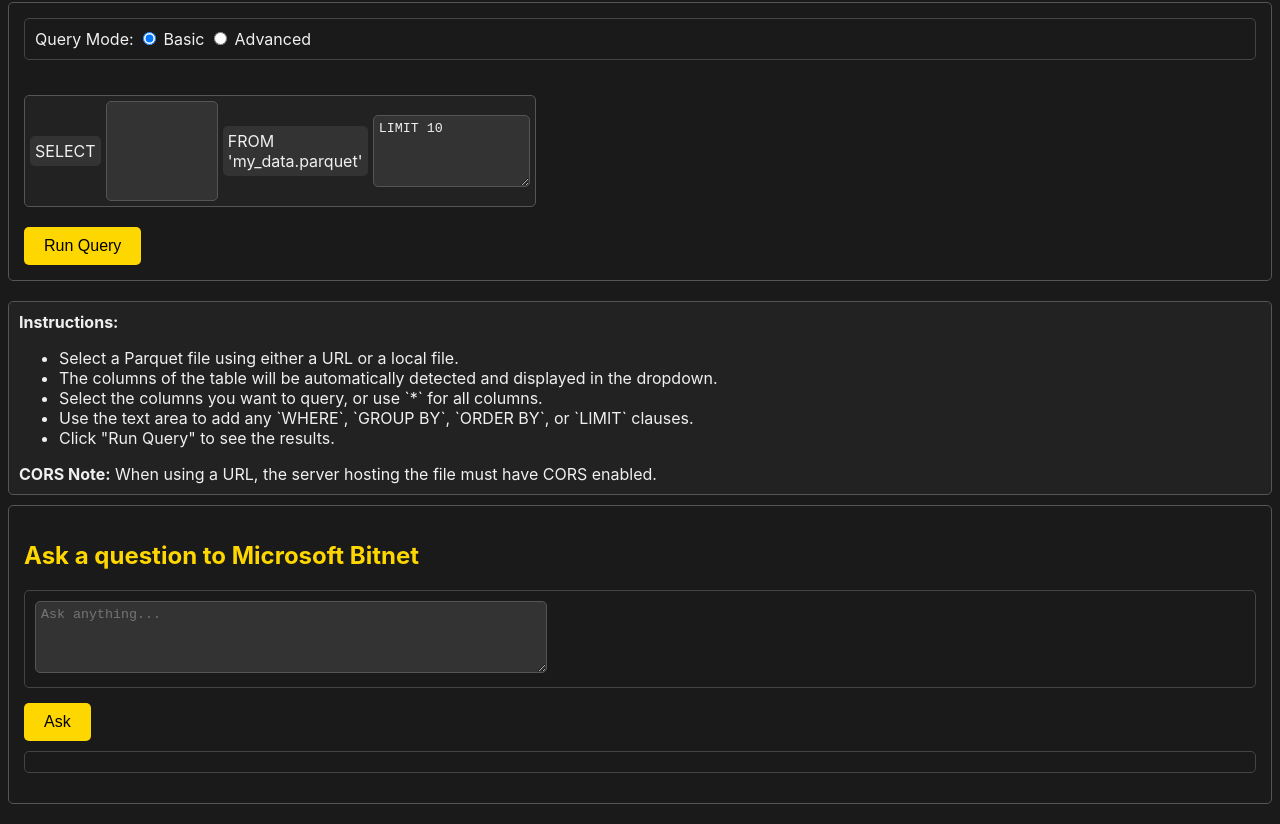
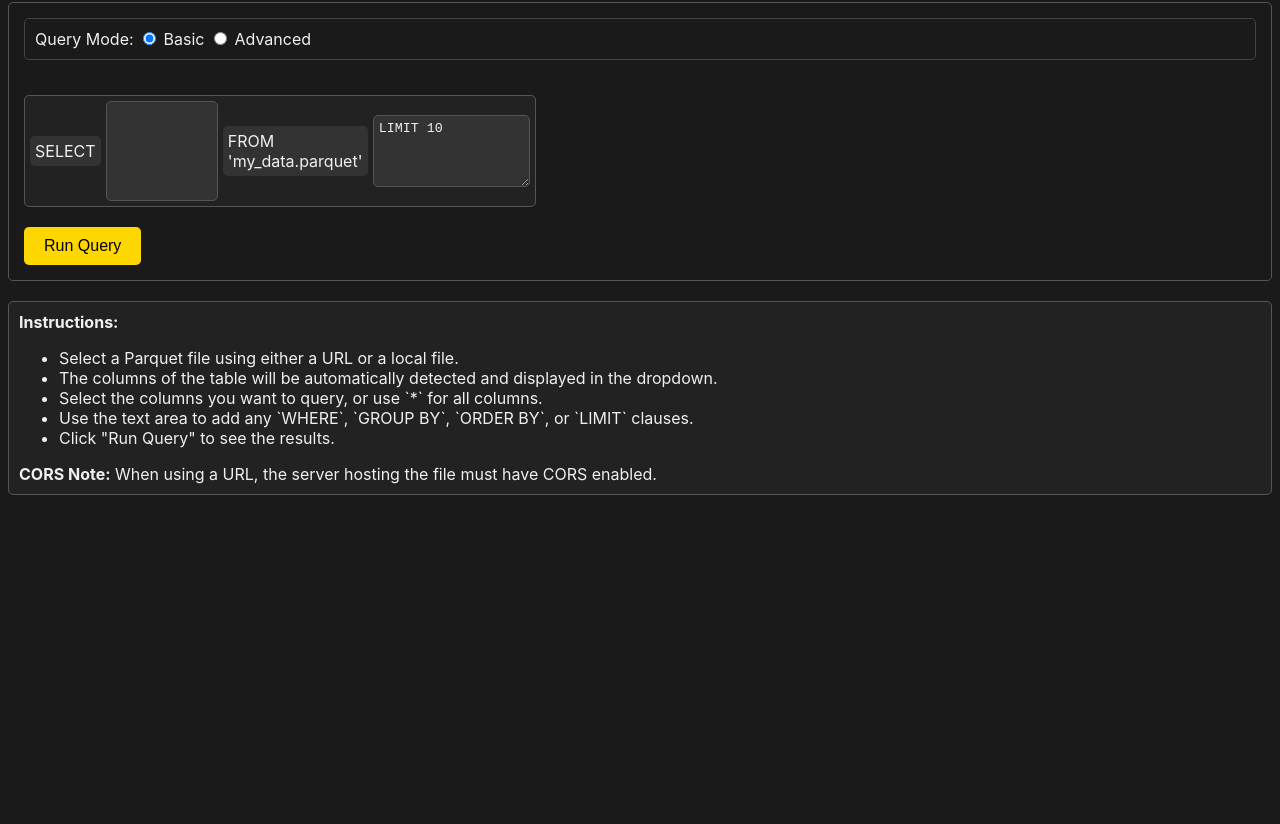
Before and after one commit to thakshakg/fast-read, a plain HTML site: page index.html in a window 1280 px wide. Shown: the part 364-1188 px from the top of the page. After the commit the page ends 877 px from the top, so only its background shows below. Drawn offline with Linux system fonts and the light colour scheme.

Commit message:
Revert "Bitnet integration"

```diff
--- a/index.html
+++ b/index.html
@@ -66,7 +66,7 @@
             border: 1px solid #444;
             border-radius: 5px;
         }
-        h1, h2 {
+        h1 {
             color: #FFD700;
         }
         #resultsTable th {
@@ -138,15 +138,6 @@
         <thead></thead>
         <tbody></tbody>
     </table>
-
-    <div class="group-wrapper">
-        <h2>Ask a question to Microsoft Bitnet</h2>
-        <div class="component-wrapper">
-            <textarea id="bitnetQuestion" rows="4" style="width: 500px;" placeholder="Ask anything..."></textarea>
-        </div>
-        <button class="action-button" onclick="askBitnet()">Ask</button>
-        <div class="component-wrapper" id="bitnetResponse" style="margin-top: 10px;"></div>
-    </div>
 
     <script type="module">
         import * as duckdb from 'https://cdn.jsdelivr.net/npm/@duckdb/duckdb-wasm@1.29.1-dev132.0/+esm';
@@ -324,71 +315,10 @@
             }
         }
 
-        async function askBitnet() {
-            const question = document.getElementById('bitnetQuestion').value.trim();
-            if (!question) {
-                alert('Please enter a question.');
-                return;
-            }
-
-            const userId = 'user_' + Math.random().toString(36).substring(2, 15);
-            const chatId = 'chat_' + Math.random().toString(36).substring(2, 15);
-
-            const responseDiv = document.getElementById('bitnetResponse');
-            responseDiv.textContent = 'Thinking...';
-
-            try {
-                const response = await fetch('https://cors-anywhere.herokuapp.com/https://bitnet-demo.azurewebsites.net/completion', {
-                    method: 'POST',
-                    headers: {
-                        'Accept': '*/*',
-                        'Accept-Language': 'en-US,en;q=0.9,en-IN;q=0.8',
-                        'Connection': 'keep-alive',
-                        'Content-Type': 'application/json',
-                        'Origin': 'https://bitnet-demo.azurewebsites.net',
-                        'Referer': 'https://bitnet-demo.azurewebsites.net/',
-                        'Sec-Fetch-Dest': 'empty',
-                        'Sec-Fetch-Mode': 'cors',
-                        'Sec-Fetch-Site': 'same-origin',
-                        'User-Agent': 'Mozilla/5.0 (Windows NT 10.0; Win64; x64) AppleWebKit/537.36 (KHTML, like Gecko) Chrome/138.0.0.0 Safari/537.36 Edg/138.0.0.0',
-                        'sec-ch-ua': '"Not)A;Brand";v="8", "Chromium";v="138", "Microsoft Edge";v="138"',
-                        'sec-ch-ua-mobile': '?0',
-                        'sec-ch-ua-platform': '"Windows"',
-                    },
-                    body: JSON.stringify({
-                        messages: [{ role: 'user', content: question }],
-                        userId: userId,
-                        chatId: chatId,
-                        device: 'cpu',
-                    }),
-                });
-
-                if (!response.ok) {
-                    throw new Error(`HTTP error! status: ${response.status}`);
-                }
-
-                const reader = response.body.getReader();
-                const decoder = new TextDecoder();
-                let result = '';
-
-                while (true) {
-                    const { done, value } = await reader.read();
-                    if (done) break;
-                    result += decoder.decode(value, { stream: true });
-                    responseDiv.textContent = result;
-                }
-
-            } catch (e) {
-                console.error(e);
-                responseDiv.textContent = 'Error: ' + e.message;
-            }
-        }
-
         // Make runQuery globally accessible for the button
         window.runQuery = runQuery;
         window.updateQueryMode = updateQueryMode;
         window.loadFile = loadFile;
-        window.askBitnet = askBitnet;
 
         document.getElementById('modeBasic').addEventListener('change', updateQueryMode);
         document.getElementById('modeAdvanced').addEventListener('change', updateQueryMode);
```
